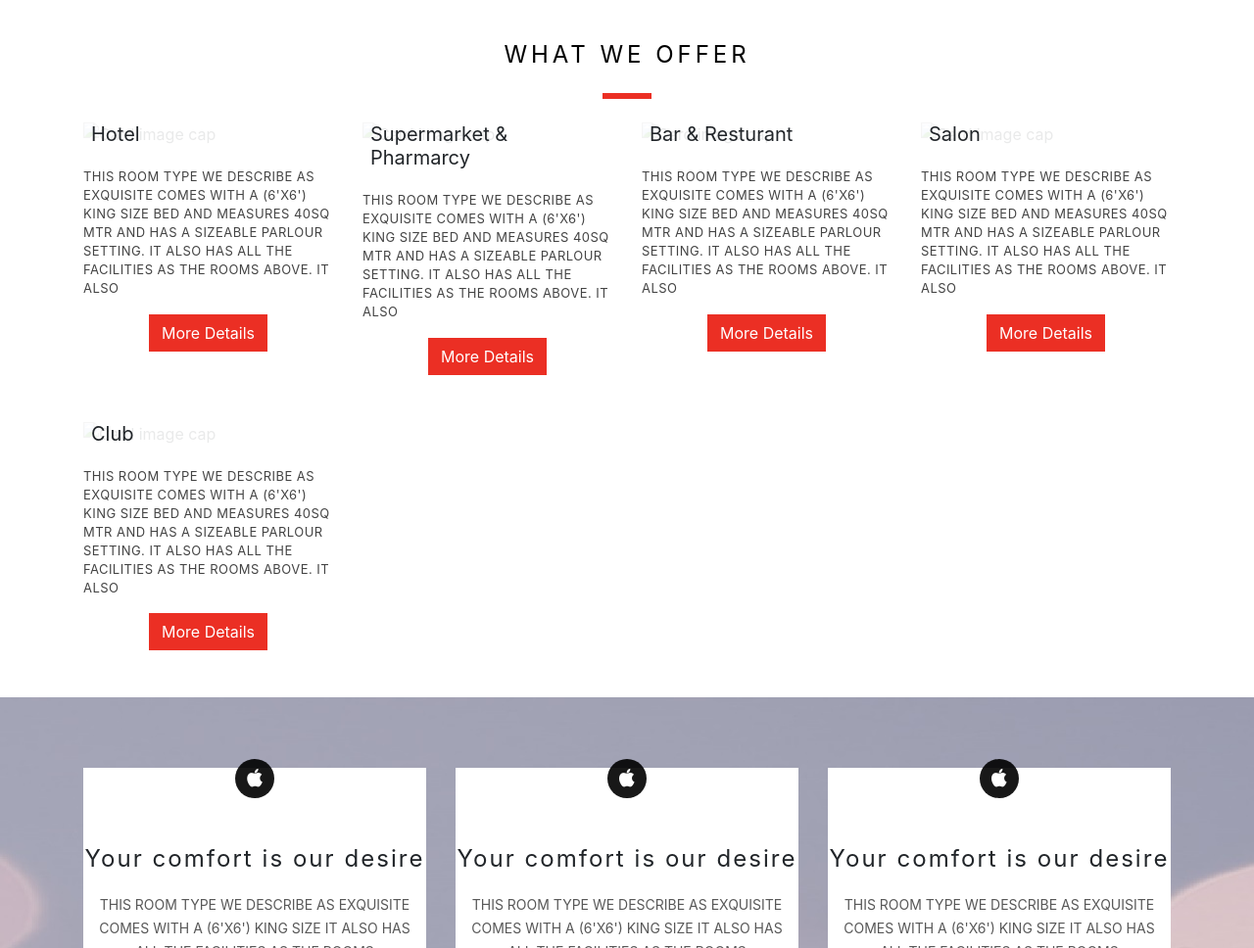
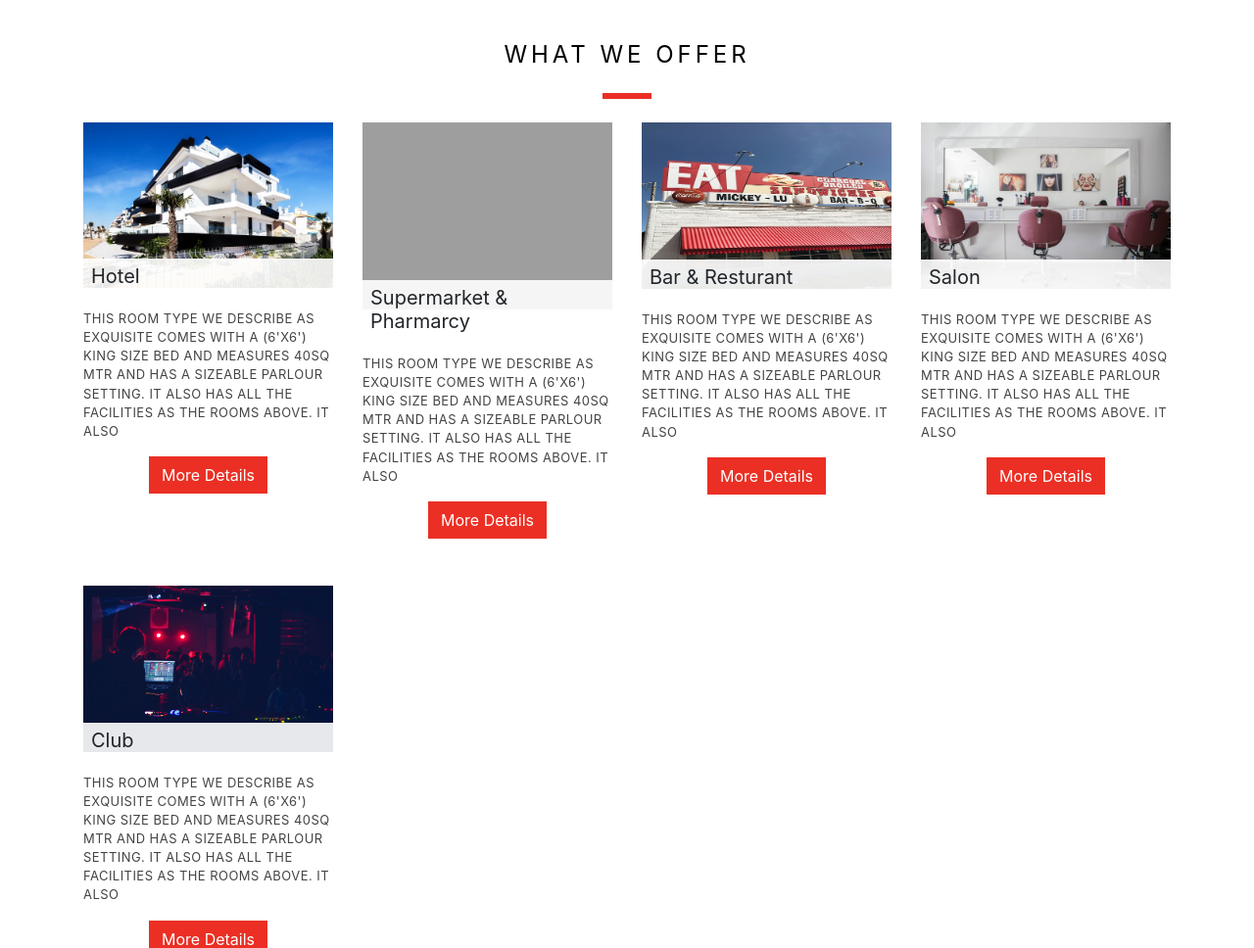
Before and after one commit to Chuksremi15/RoselifeGroups, a website: page src/index.html in a window 1280 px wide. Shown: the part 920-1888 px from the top of the page at 98% size. Drawn offline with Linux system fonts and the light colour scheme; the site is published under a folder, as on GitHub Pages, so addresses that start at the root find nothing.

Commit message:
fixed image not showing

```diff
--- a/package.json
+++ b/package.json
@@ -3,14 +3,17 @@
   "version": "1.0.0",
   "description": "",
   "main": "gulpfile.js",
+  "homepage": "https://Chuksremi15.github.io/RoselifeGroups",
   "scripts": {
-    "start": "gulp"
+    "start": "gulp",
+    "deploy": "gh-pages -d src"
   },
   "author": "chuks remi",
   "license": "MIT",
   "dependencies": {
     "bootstrap": "^4.5.2",
     "font-awesome": "^4.7.0",
+    "gh-pages": "^3.1.0",
     "jquery": "^3.5.1",
     "popper.js": "^1.16.1"
   },
--- a/src/index.html
+++ b/src/index.html
@@ -101,7 +101,7 @@
           <div class="card mb-5">
             <img
               class="card-img-top"
-              src="/src/img/hotel.jpg"
+              src="./img/hotel.jpg"
               alt="Card image cap"
             />
             <div class="d-flex flex-column">
@@ -121,7 +121,7 @@
           <div class="card mb-5">
             <img
               class="card-img-top"
-              src="/src/img/supermarket.jpg"
+              src="./img/supermarket.jpg"
               alt="Card image cap"
             />
             <div class="d-flex flex-column">
@@ -141,7 +141,7 @@
           <div class="card mb-5">
             <img
               class="card-img-top img-fluid"
-              src="/src/img/resturant.jpg"
+              src="./img/resturant.jpg"
               alt="Card image cap"
             />
             <div class="d-flex flex-column">
@@ -161,7 +161,7 @@
           <div class="card mb-5">
             <img
               class="card-img-top"
-              src="/src/img/salon.jpg"
+              src="./img/salon.jpg"
               alt="Card image cap"
             />
             <div class="d-flex flex-column">
@@ -181,7 +181,7 @@
           <div class="card mb-5">
             <img
               class="card-img-top"
-              src="/src/img/club.jpg"
+              src="./img/club.jpg"
               alt="Card image cap"
             />
             <div class="d-flex flex-column">
```
Also changed, not shown: src/hotel.html (+3 -3 lines), 1 other file.
